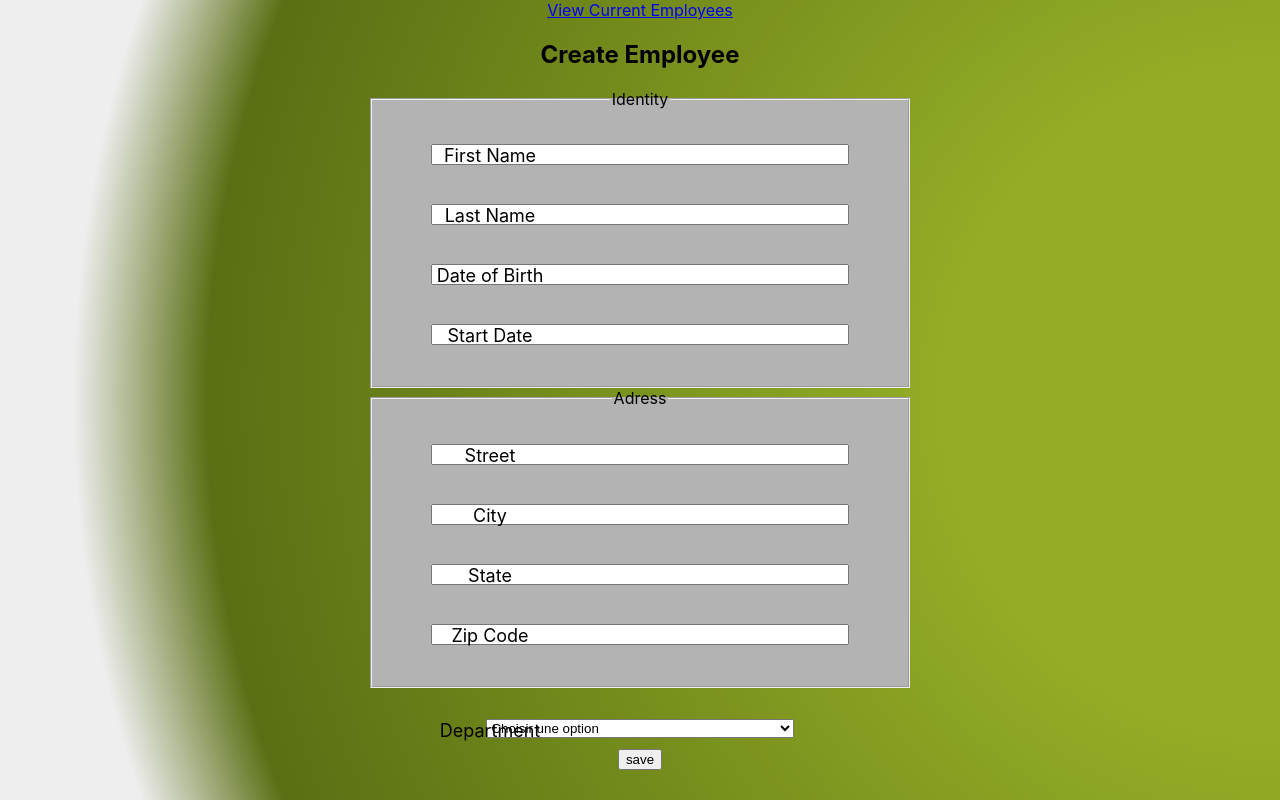
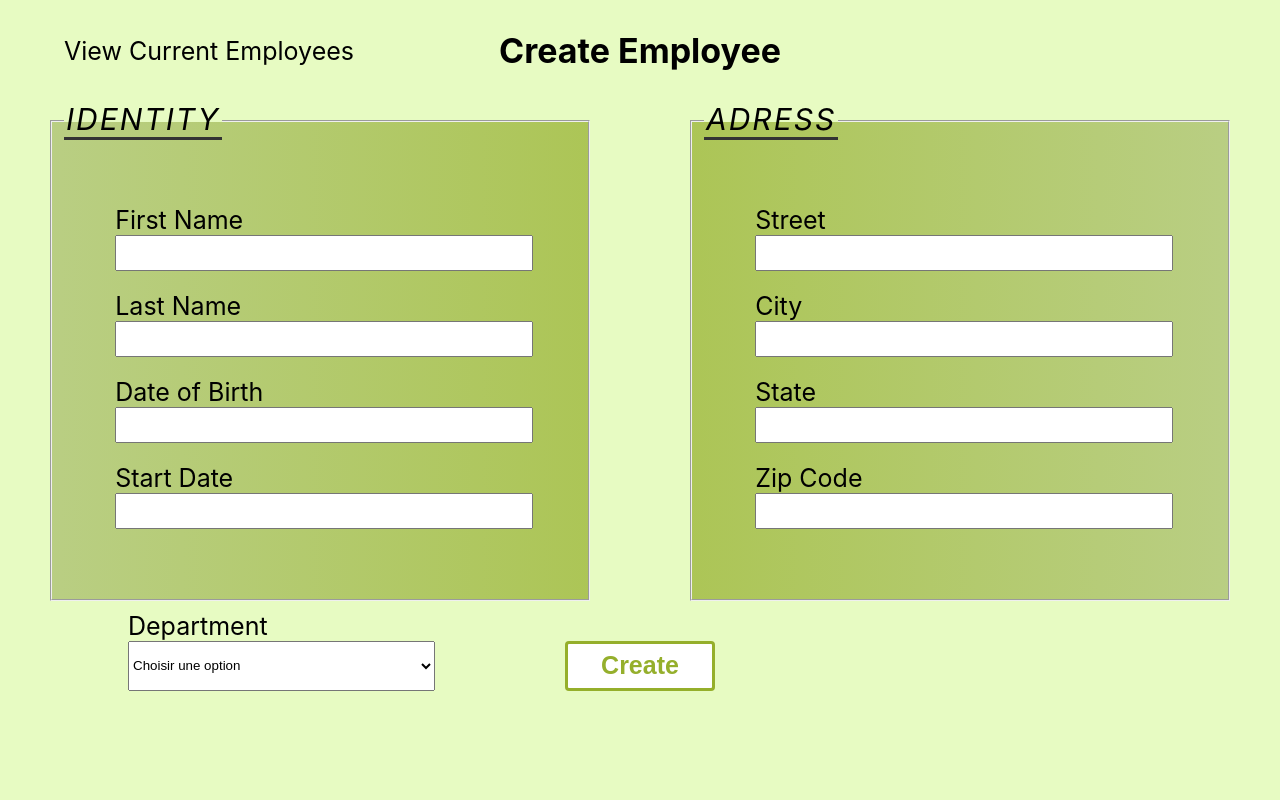
Before and after one commit to Chris5477/HRnet, a React (Create React App) app: page / in a window 1280 px wide. Built offline with nearby package versions, Linux system fonts and the light colour scheme.

Commit message:
add style to create employee page

```diff
--- a/src/App.css
+++ b/src/App.css
@@ -1,84 +1,84 @@
 .App {
-	text-align: center;
 	width: 100%;
 	height: 100vh;
+	background-color: rgb(231, 251, 194);
 }
 
-.App-logo {
-	pointer-events: none;
+.header {
+	position: relative;
 }
 
-@media (prefers-reduced-motion: no-preference) {
-	.App-logo {
-		animation: App-logo-spin infinite 20s linear;
-	}
+.title-page {
+	font-size: 34px;
+	margin: 0;
+	text-align: center;
+	padding: 30px 0;
 }
 
-.App-header {
-	background-color: #282c34;
-	min-height: 100vh;
-	display: flex;
-	flex-direction: column;
-	align-items: center;
-	justify-content: center;
-	font-size: calc(10px + 2vmin);
-	color: white;
+.link {
+	font-size: 25px;
+	color: black;
+	text-decoration: none;
+	position: absolute;
+	top: 50%;
+	left: 5%;
+	transform: translateY(-50%);
 }
 
-.App-link {
-	color: #61dafb;
+#create-employee {
+	display: flex;
+	justify-content: space-around;
+	align-items: center;
+	flex-wrap: wrap;
+	position: relative;
 }
-.container {
-	background: radial-gradient(
-		circle at 100%,
-		#93ad26 25%,
-		#5a6f14 80%,
-		#eee 90%,
-		#eee 100%,
-		#93ad26 65%
-	);
-	height: 100vh;
-}
-#create-employee {
+
+.fieldset {
+	width: 40%;
+	height: 60vh;
 	display: flex;
 	justify-content: center;
 	align-items: center;
 	flex-direction: column;
 }
 
-fieldset {
-	width: 40%;
-	height: 35vh;
-	background-color: rgb(179, 179, 179);
+legend {
+	font-size: 30px;
+	text-align: left;
+	text-transform: uppercase;
+	color: black;
+	border-bottom: 3px solid #333;
+	font-style: oblique;
+	letter-spacing: 2px;
+}
+
+.identity {
+	background: linear-gradient(90deg, #6d841a60, #92ad26b0);
+}
+
+.adress {
+	background: linear-gradient(90deg, #92ad26b0, #6d841a60);
+}
+.formData {
+	width: 80%;
+	height: auto;
 	display: flex;
 	justify-content: center;
-	align-items: center;
-	flex-direction: column;
-}
-
-.formData {
-	width: 80%;
-	height: 5vh;
-	display: flex;
-	justify-content: center;
-	align-items: center;
+	align-items: flex-start;
 	flex-direction: column;
 	margin: 10px 0;
 }
 
 .formData input,
 .formData select {
+	display: inline-block;
 	width: 100%;
-	height: 50vh;
+	height: 30px;
 }
 
-.formData label {
-	font-size: 18px;
-	transform: translate(-150px, 22px);
-}
-
-.formData label:hover {
-	animation: moveLabel 0.7s ease-out forwards;
+label {
+	display: block;
+	font-size: 25px;
 }
 
 select[name="Department"] {
@@ -86,21 +86,59 @@ select[name="Department"] {
 	height: 50px;
 }
 
-@keyframes moveLabel {
-	from {
-		transform: translate(-150px, 22px);
+.create-btn {
+	position: absolute;
+	bottom: 10px;
+	left: 50%;
+	transform: translateX(-50%);
+	width: 150px;
+	height: 50px;
+	border: 3px solid #92ad26f8;
+	background-color: white;
+	color: #92ad26f8;
+	font-size: 25px;
+	font-weight: bolder;
+	border-radius: 4px;
+	cursor: pointer;
+}
+
+.create-btn:hover {
+	animation: pulse 0.9s linear forwards;
+}
+
+@keyframes pulse {
+	0% {
+		border: 3px solid #92ad26f8;
+		background-color: white;
+		color: #92ad26f8;
+		clip-path: circle(0%);
+		width: 150px;
 	}
 
-	to {
-		transform: translate(-160px, 0);
+	33% {
+		opacity: 0.8;
+		clip-path: circle(50%);
+	}
+
+	66% {
+		border: 3px solid white;
+		background-color: #92ad26f8;
+		color: white;
+		opacity: 05;
+		clip-path: circle(100%);
+		width: 100px;
+		height: 100px;
+	}
+
+	100% {
+		border: 3px solid #6d841aef;
+		background-color: #92ad26f8;
+		color: white;
+		opacity: 1;
+		clip-path: circle(100%);
+		border-radius: 50%;
+		width: 100px;
+		height: 100px;
+		bottom: 0;
 	}
 }
-
-@keyframes App-logo-spin {
-	from {
-		transform: rotate(0deg);
-	}
-	to {
-		transform: rotate(360deg);
-	}
-}
--- a/src/components/Button.js
+++ b/src/components/Button.js
@@ -1,4 +1,8 @@
-const Button = ({ methods, text }) => {
-	return <button onClick={() => methods("Employee Created")}>{text}</button>; // NOT FINAL
+const Button = ({ nameClass, methods, text }) => {
+	return (
+		<button className={nameClass} onClick={() => methods("Employee Created")}>
+			{text}
+		</button>
+	); // NOT FINAL
 };
 export default Button;
--- a/src/components/Header.js
+++ b/src/components/Header.js
@@ -1,4 +1,13 @@
+import { Link } from "react-router-dom";
+
 const Header = () => {
-	return <h1>HRnet</h1>;
+	return (
+		<header className="header">
+			<Link className="link" to="/employee-list">
+				View Current Employees
+			</Link>
+			<h1 className="title-page">Create Employee</h1>
+		</header>
+	);
 };
 export default Header;
--- a/src/pages/CreateEmployee.js
+++ b/src/pages/CreateEmployee.js
@@ -1,25 +1,23 @@
 import Button from "../components/Button";
 import { useState } from "react";
-import { Link } from "react-router-dom";
 import InputWrapper from "../components/InputWrapper";
 import { arrayInputsIdentity, arrayInputsAdress } from "../ListingComponents/Listing-inputs";
 import Fieldset from "../components/Fieldset";
+import Header from "../components/Header";
 
 const CreateEmployee = () => {
 	const [messageForm, setMessageForm] = useState("");
 
 	return (
 		<>
+			<Header />
 			<section className="container">
-				<Link to="/employee-list">View Current Employees</Link>
-
-				<h2>Create Employee</h2>
 				<form action="#" id="create-employee">
-					<Fieldset wrapperClass={"identity"} legend={"Identity"} array={arrayInputsIdentity} />
-					<Fieldset wrapperClass={"adress"} legend={"Adress"} array={arrayInputsAdress} />
+					<Fieldset wrapperClass={" fieldset identity"} legend={"Identity"} array={arrayInputsIdentity} />
+					<Fieldset wrapperClass={"fieldset adress"} legend={"Adress"} array={arrayInputsAdress} />
 					<InputWrapper label="Department" text={"Department"} />
+					<Button nameClass="create-btn" methods={(message) => setMessageForm(message)} text={"Create"} />
 				</form>
-				<Button methods={(message) => setMessageForm(message)} text={"save"} />
 			</section>
 
 			{messageForm}
```
